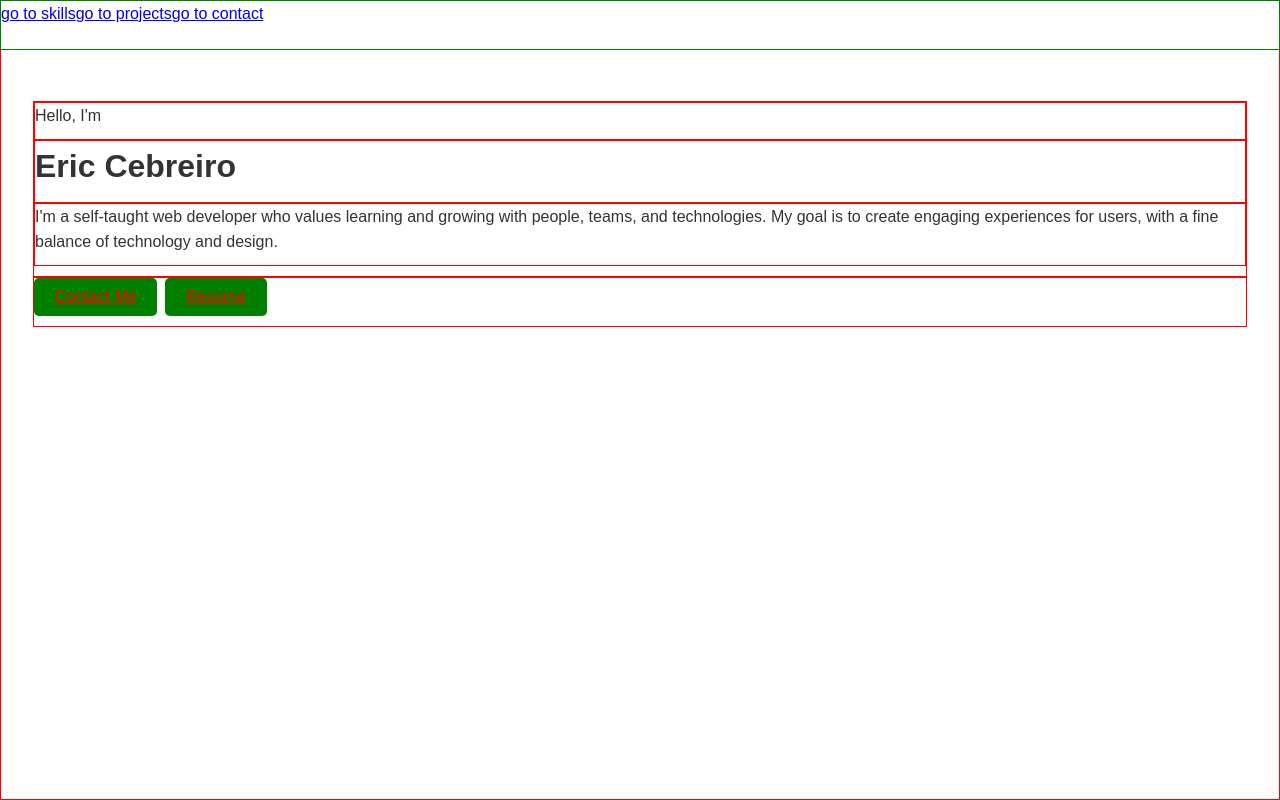
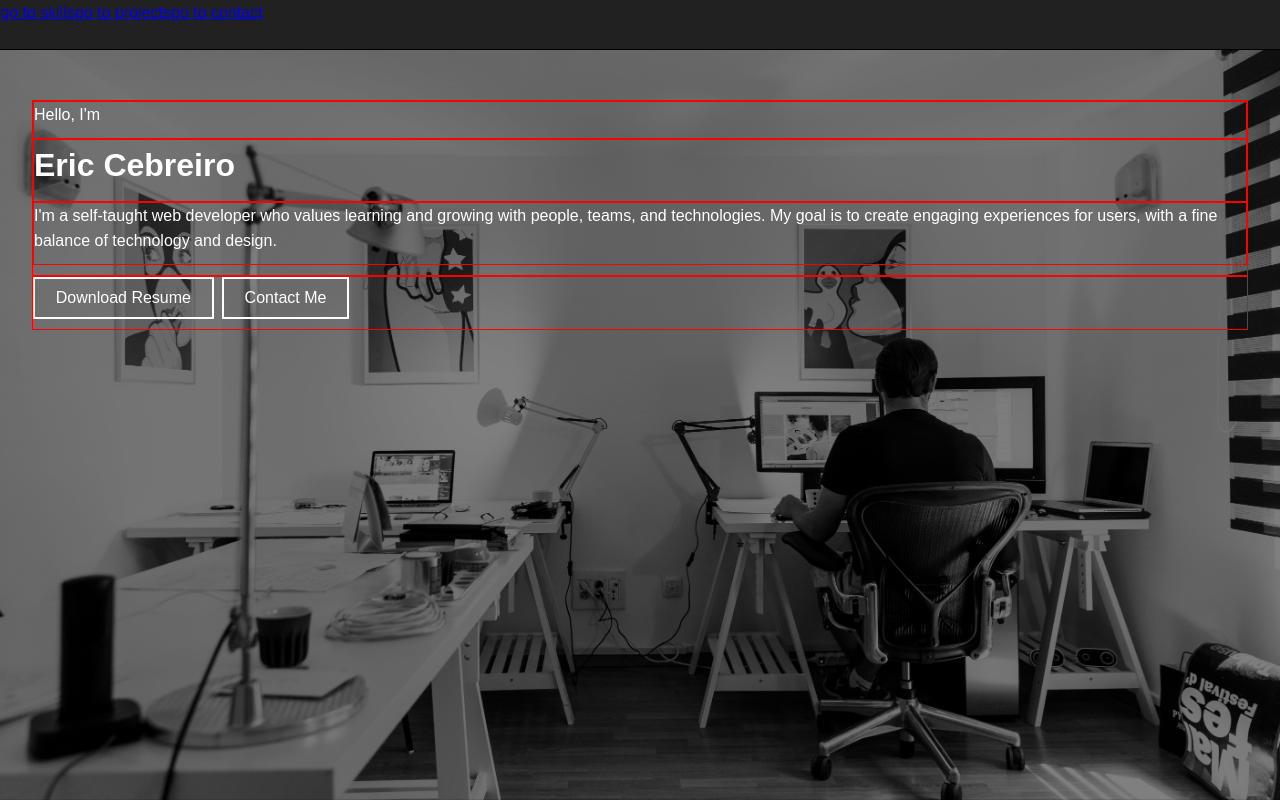
Before and after one commit to eocebreiro/portfolio, a React (Create React App) app: page / in a window 1280 px wide. Shown: the top 800 px of the page. Built offline with nearby package versions, Linux system fonts and the light colour scheme.

Commit message:
added a landing image and stylized the buttons

```diff
--- a/src/Layout/Contact.js
+++ b/src/Layout/Contact.js
@@ -4,7 +4,7 @@ import { P } from "../components/P";
 
 export const Contact = () => {
   return (
-    <Section id="contact">
+    <Section background="#edeff1" id="contact">
       <Div>
         <H1>Contact</H1>
         <P>Use the form below or email eocebreiro@gmail.com to contact me.</P>
--- a/src/Layout/Footer.js
+++ b/src/Layout/Footer.js
@@ -2,13 +2,14 @@ export const Footer = () => {
   return (
     <footer
       style={{
-        border: "1px solid blue",
         height: "50px",
         width: "100%",
         bottom: "0px",
         display: "flex",
         alignItems: "center",
         justifyContent: "center",
+        color: "#ccc",
+        background: "#212121",
       }}
     >
       <div>
--- a/src/Layout/Main.js
+++ b/src/Layout/Main.js
@@ -1,5 +1,6 @@
 import React from "react";
 // Components
+import { Showcase, DarkOverlay } from "../components/Showcase";
 import { Div, Section } from "../components/Div";
 import { H1 } from "../components/H1";
 import { P } from "../components/P";
@@ -7,20 +8,26 @@ import { Button } from "../components/Button";
 
 export const Main = () => {
   return (
-    <Section id="main">
+    <Showcase>
+      <DarkOverlay>
+        {" "}
+        <Section background="none" id="main">
           <Div>
             <P>Hello, I'm</P>
             <H1>Eric Cebreiro</H1>
             <P>
-          I'm a self-taught web developer who values learning and growing with
-          people, teams, and technologies. My goal is to create engaging
-          experiences for users, with a fine balance of technology and design.
+              I'm a self-taught web developer who values learning and growing
+              with people, teams, and technologies. My goal is to create
+              engaging experiences for users, with a fine balance of technology
+              and design.
             </P>
           </Div>
           <Div>
+            <Button link="#contact">Download Resume</Button>
             <Button link="#contact">Contact Me</Button>
-        <Button link="#contact">Resume</Button>
           </Div>
         </Section>
+      </DarkOverlay>
+    </Showcase>
   );
 };
--- a/src/Layout/Nav.js
+++ b/src/Layout/Nav.js
@@ -1,14 +1,17 @@
+import { toBePartiallyChecked } from "@testing-library/jest-dom/dist/matchers";
 import { HashLink } from "react-router-hash-link";
 
 export const Nav = () => {
   return (
     <nav
       style={{
-        border: "1px solid green",
+        borderBottom: "1px solid black",
         height: "50px",
         width: "100%",
         position: "fixed",
         top: "0px",
+        background: "#212121",
+        zIndex: "1200",
       }}
     >
       <HashLink to="#main" smooth>
--- a/src/Layout/Projects.js
+++ b/src/Layout/Projects.js
@@ -4,7 +4,7 @@ import { P } from "../components/P";
 
 export const Projects = () => {
   return (
-    <Section id="projects">
+    <Section background="#fff" id="projects">
       <Div>
         <H1>Projects</H1>
         <P>Collections of personal projects</P>
--- a/src/Layout/Skills.js
+++ b/src/Layout/Skills.js
@@ -8,7 +8,7 @@ const height = "65px";
 
 export const Skills = () => {
   return (
-    <Section id="skills">
+    <Section background="#edeff1" id="skills">
       <Div>
         <H1>Skills</H1>
         <P>Technologies I've worked with.</P>
--- a/src/components/Button/buttonStyles.js
+++ b/src/components/Button/buttonStyles.js
@@ -2,18 +2,19 @@ import { css } from "styled-components";
 
 export const buttonStyles = css`
   display: inline-block;
-  border-radius: 0.3rem;
   padding: 0.4rem 1.3rem;
   font-size: 1rem;
-  border: none;
   width: auto;
   cursor: pointer;
   margin-right: 0.5rem;
   transition: opacity 0.2s ease-in;
   outline: none;
-  color: red;
-  background: green;
+  color: white;
+  border: 2px solid white;
+  background: none;
+  text-decoration: none;
   &:hover {
-    opacity: 0.8;
+    background: #00b85b;
+    border: 2px solid #00b85b;
   }
 `;
--- a/src/components/Div/index.js
+++ b/src/components/Div/index.js
@@ -7,12 +7,13 @@ export const Div = styled.div`
 `;
 
 export const Section = styled.div`
-  border: 1px solid red;
+  background: ${(props) => props.background};
   min-height: 100vh;
   width: 100%;
   padding-right: 2rem;
   padding-left: 2rem;
   padding-bottom: 2rem;
   padding-top: 100px;
+  border-bottom: 1px solid rgba(0,0,0,0.10)
   }
 `;
--- /dev/null
+++ b/src/components/Showcase/index.js
@@ -0,0 +1,20 @@
+import styled from "styled-components";
+import showcase from "../../img/showcase.jpg";
+
+export const Showcase = styled.div`
+  position: relative;
+  background: url(${showcase}) no-repeat center center/cover;
+  background-size: cover;
+  background-position: 50%;
+  height: 100vh;
+`;
+
+export const DarkOverlay = styled.div`
+  background-color: rgba(0, 0, 0, 0.5);
+  position: absolute;
+  top: 0;
+  left: 0;
+  width: 100%;
+  height: 100%;
+  color: #fff;
+`;
```
Also changed, not shown: src/img/showcase.jpg (added), src/img/showcase1.jpg (added). Lines whose indentation alone changed are shown as unchanged.
